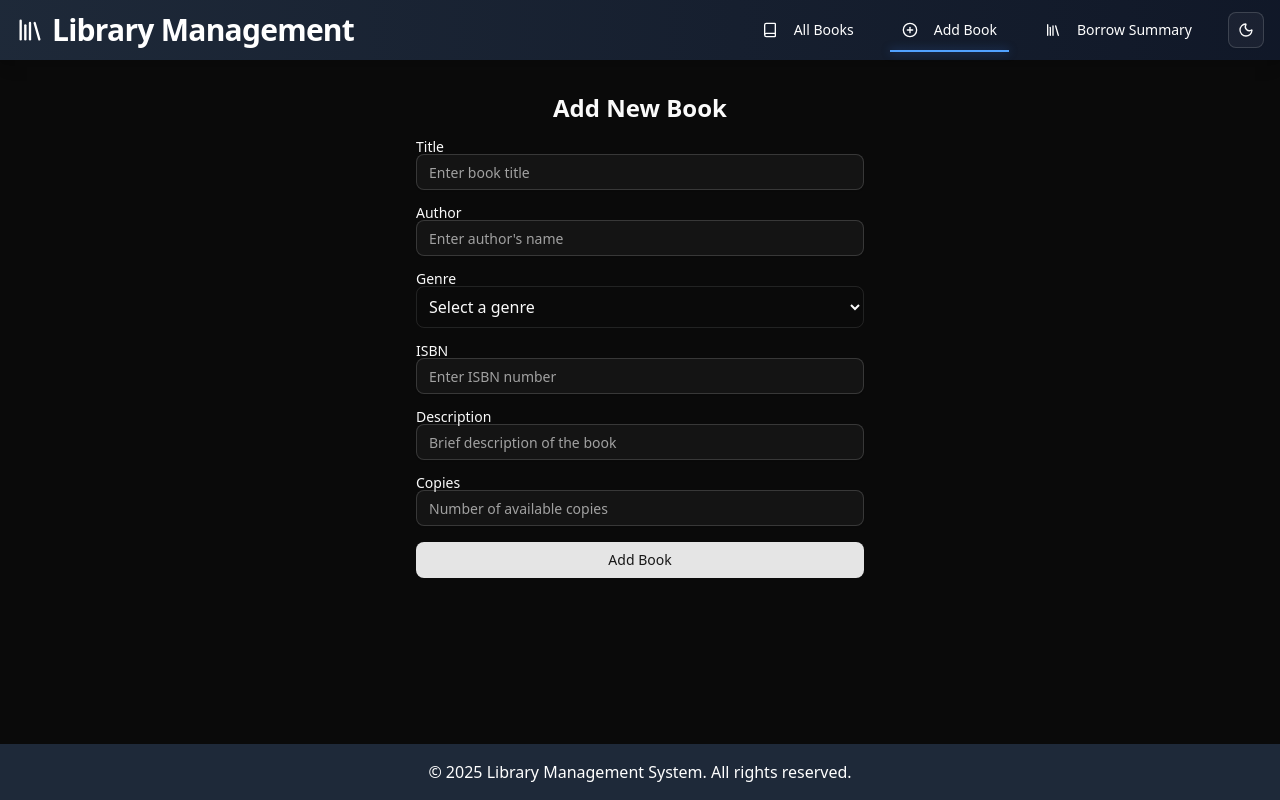
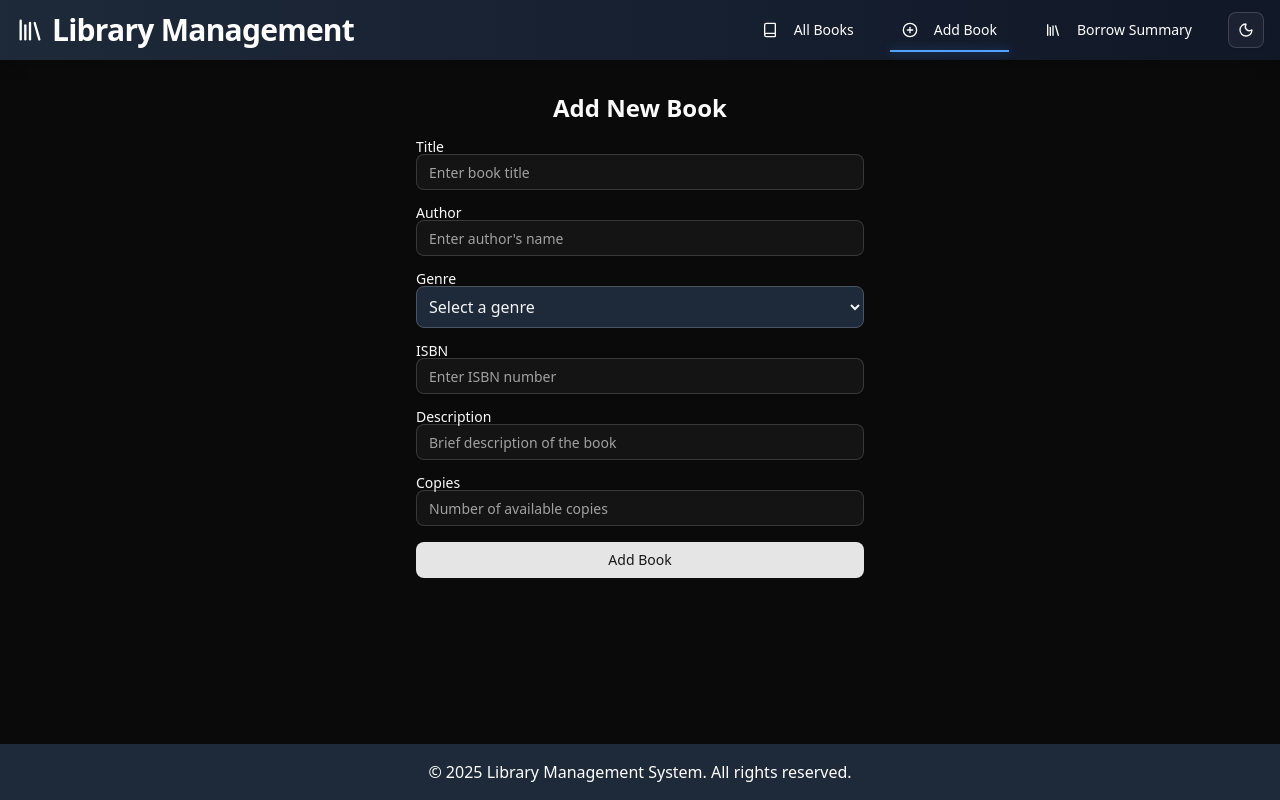
Before and after one commit to Purnendu-sarkar/library-management-system-frontend, a React (Vite) app: page /create-book in a window 1280 px wide. Built offline with nearby package versions, Linux system fonts and the light colour scheme.

Commit message:
improve genre select field visibility in dark mode

```diff
--- a/src/components/Loader.tsx
+++ b/src/components/Loader.tsx
@@ -1,4 +1,3 @@
-import React from "react";
 import "./Loader.css";
 
 const Loader = () => {
--- a/src/pages/CreateBook.tsx
+++ b/src/pages/CreateBook.tsx
@@ -76,7 +76,8 @@ export default function CreateBook() {
             id="genre"
             value={bookData.genre}
             onChange={(e) => handleInputChange(e, "genre")}
-            className="w-full p-2 border rounded-md"
+            className="w-full p-2 border rounded-md bg-white text-gray-900
+             dark:bg-gray-800 dark:text-gray-100 dark:border-gray-600"
           >
             <option value="" disabled>
               Select a genre
--- a/src/pages/EditBook.tsx
+++ b/src/pages/EditBook.tsx
@@ -97,7 +97,8 @@ export default function EditBook() {
             id="genre"
             value={bookData.genre}
             onChange={(e) => handleInputChange(e, "genre")}
-            className="w-full p-2 border rounded-md"
+            className="w-full p-2 border rounded-md bg-white text-gray-900
+             dark:bg-gray-800 dark:text-gray-100 dark:border-gray-600"
           >
             <option value="FICTION">Fiction</option>
             <option value="NON_FICTION">Non-Fiction</option>
```
